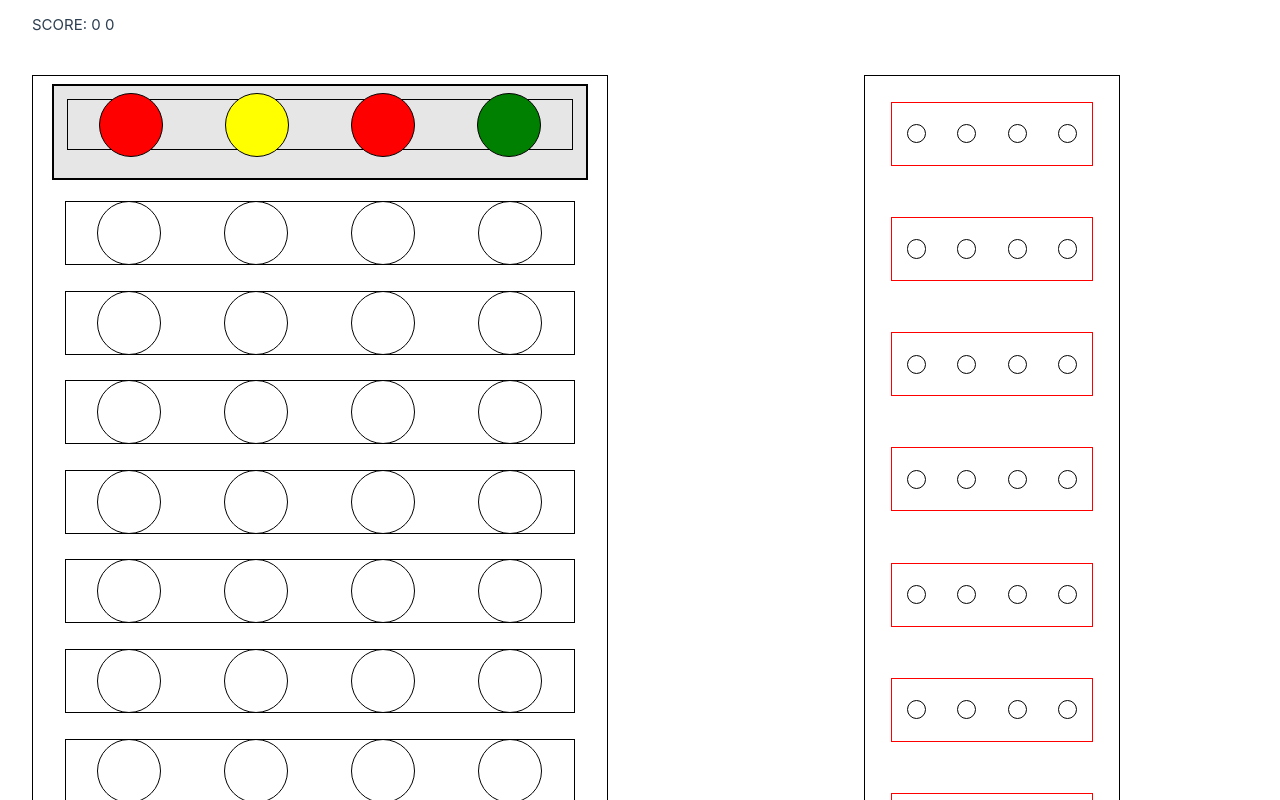
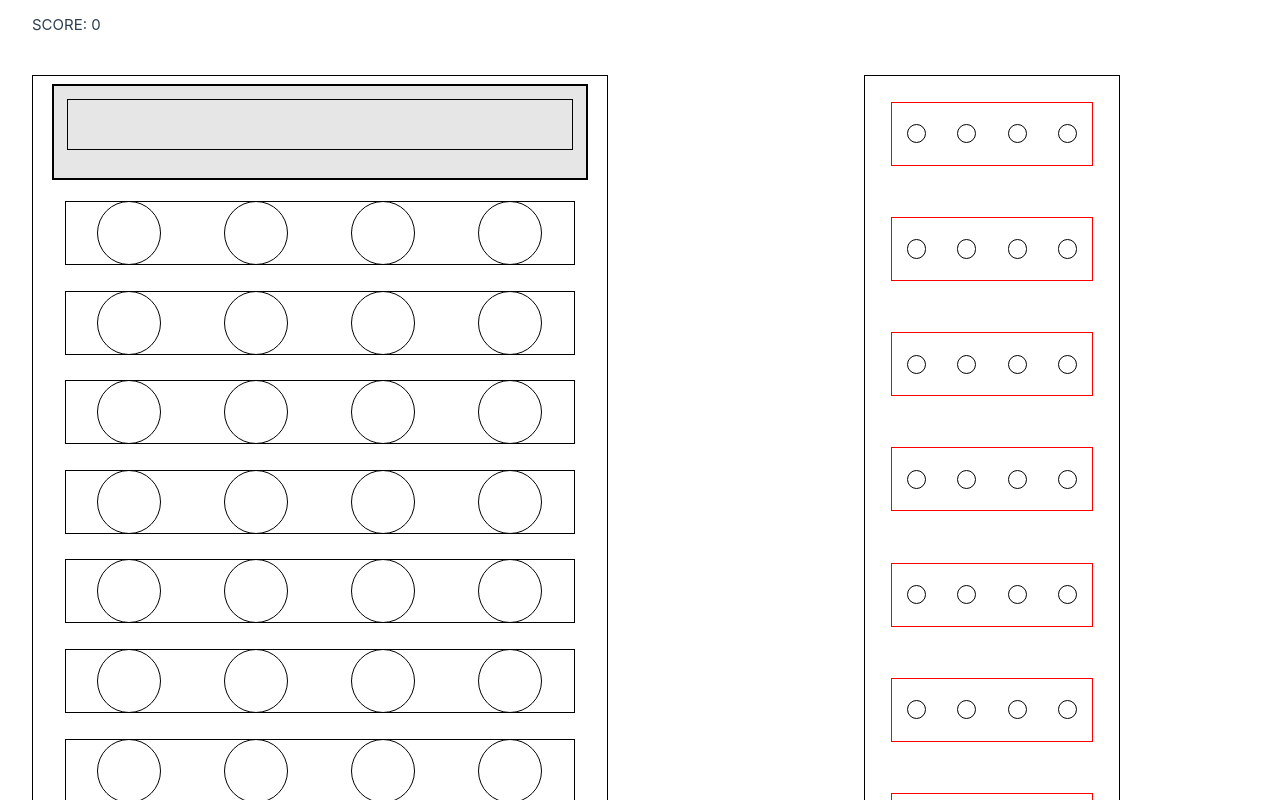
Before and after one commit to Flothar78/mastermind, a Vue app: page / in a window 1280 px wide. Shown: the top 800 px of the page. Built offline with nearby package versions, Linux system fonts and the light colour scheme; the HTML template or start-up script is replaced by a standard one.

Commit message:
watch on ReonsRow to display LoseMessage // v-show on Peons in GameSolution.vue

```diff
--- a/src/components/GameSolution.vue
+++ b/src/components/GameSolution.vue
@@ -3,13 +3,14 @@ import PeonOccurence from "@/components/PeonOccurence.vue";
 import { storeToRefs } from "pinia";
 import { useColorStore } from "@/stores/ColorStore.js";
 const color_store = useColorStore();
-const numberOfPeons = color_store.numberOfPeons;
+const { playRowId, numberOfPeons } = storeToRefs(color_store);
 </script>
 
 <template>
   <div class="game-solution">
     <div class="peons-row">
       <PeonOccurence
+        v-show="playRowId == 10000"
         v-for="number in numberOfPeons"
         :key="number"
         :class="color_store.getRandomColors(number - 1)"
--- a/src/components/PeonsRow.vue
+++ b/src/components/PeonsRow.vue
@@ -8,16 +8,10 @@ let { rows, solution, winLooseMessage, numberOfPeons, playRowId } =
   storeToRefs(color_store);
 
 const arrayRows = Object.values(rows.value);
-watch(arrayRows, () => {
-  arrayRows[arrayRows.length - 1].filter((x) => x == "").length === 0
-    ? looseMessage()
-    : "";
+watch(playRowId, (playRowId) => {
+  playRowId == 10 ? looseMessage() : "";
 });
 const looseMessage = () => {
-  console.log("looseMessage");
-  console.log(JSON.stringify(arrayRows[arrayRows.length - 1]));
-  console.log(JSON.stringify(solution.value));
-
   if (
     JSON.stringify(arrayRows[arrayRows.length - 1]) !==
     JSON.stringify(solution.value)
--- a/src/views/ScoreView.vue
+++ b/src/views/ScoreView.vue
@@ -24,7 +24,7 @@ const clickReplay = () => {
   <div class="score-container">
     <div>
       <div class="score-replay-container">
-        SCORE: {{ score }} {{ playRowId }}
+        SCORE: {{ score }}
         <div>
           <br />
           <div>{{ winLooseMessage }}</div>
```
Also changed, not shown: ColorStore.ts (+0 -11 lines), src/stores/ColorStore.js (+0 -8 lines), 1 other file (tests, documents, lock files or other folders).
